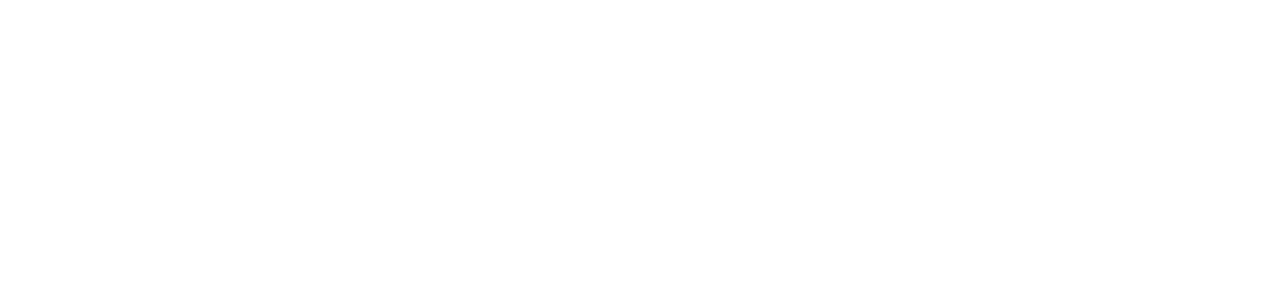
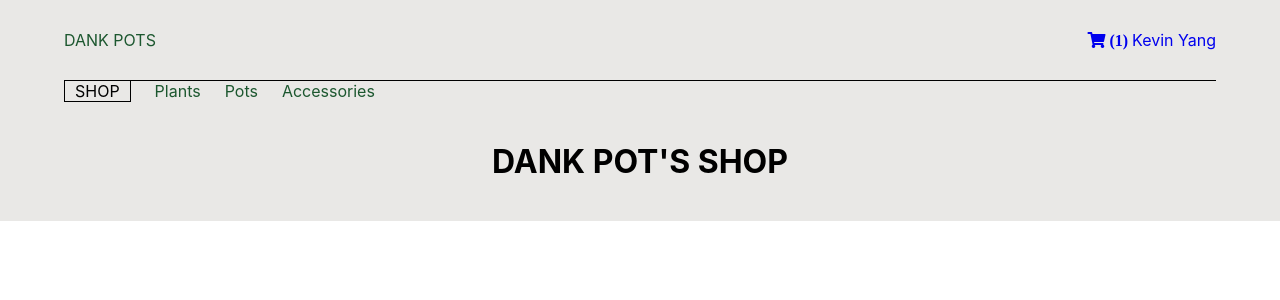
Before and after one commit to kyblockstacking/ecommerce_template, a React (Create React App) app: page /shop in a window 1280 px wide. Shown: the top 300 px of the page. Built offline with nearby package versions, Linux system fonts and the light colour scheme.

Commit message:
add initial shop page

```diff
--- a/src/App.js
+++ b/src/App.js
@@ -3,19 +3,22 @@
 
 import Navbar from './Components/Navbar.jsx';
 import Landing from './Components/Landing.jsx';
+import FeaturedSection from './Components/FeaturedSection.jsx';
 
-import FeaturedSection from './Components/FeaturedSection.jsx';
+import Shop from './Components/Shop.jsx';
 
 class App extends Component {
   render() {
     return (
       <Router>
         <div className='App'>
-          {/* HOME PAGE START */}
-          <Route exact path='/' component={Navbar} />
+
+          <Route path='/' component={Navbar} />
+
           <Route exact path='/' component={Landing} />
           <Route exact path='/' component={FeaturedSection} />
-          {/* HOME PAGE END */}
+
+          <Route exact path='/shop' component={Shop} />
         </div>
       </Router >
     );
--- a/src/CSS/FeatureBox.scss
+++ b/src/CSS/FeatureBox.scss
@@ -6,7 +6,7 @@
   box-shadow: 0px 0px 10px rgba(0, 0, 0, 0.6);
   width: 350px;
   height: 350px;
-  margin: 0 auto;
+  margin: 10px auto;
   transition: transform 0.25s ease;
   &:hover {
     transform: scale(1.2);
--- /dev/null
+++ b/src/CSS/Shop.scss
@@ -0,0 +1,11 @@
+.shop {
+  margin: 0 auto;
+  max-width: 100vw;
+  background: #e9e8e6;
+  padding: 5vh 5vw;
+}
+
+.shopTitle {
+  display: flex;
+  justify-content: center;
+}
--- /dev/null
+++ b/src/Components/Shop.jsx
@@ -0,0 +1,15 @@
+import React, { Component } from 'react';
+
+import '../CSS/Shop.scss';
+
+class Shop extends Component {
+    render() {
+        return (
+            <div className='shop'>
+                <h1 class='shopTitle'>DANK POT'S SHOP</h1>
+            </div>
+        );
+    };
+};
+
+export default Shop;
```
